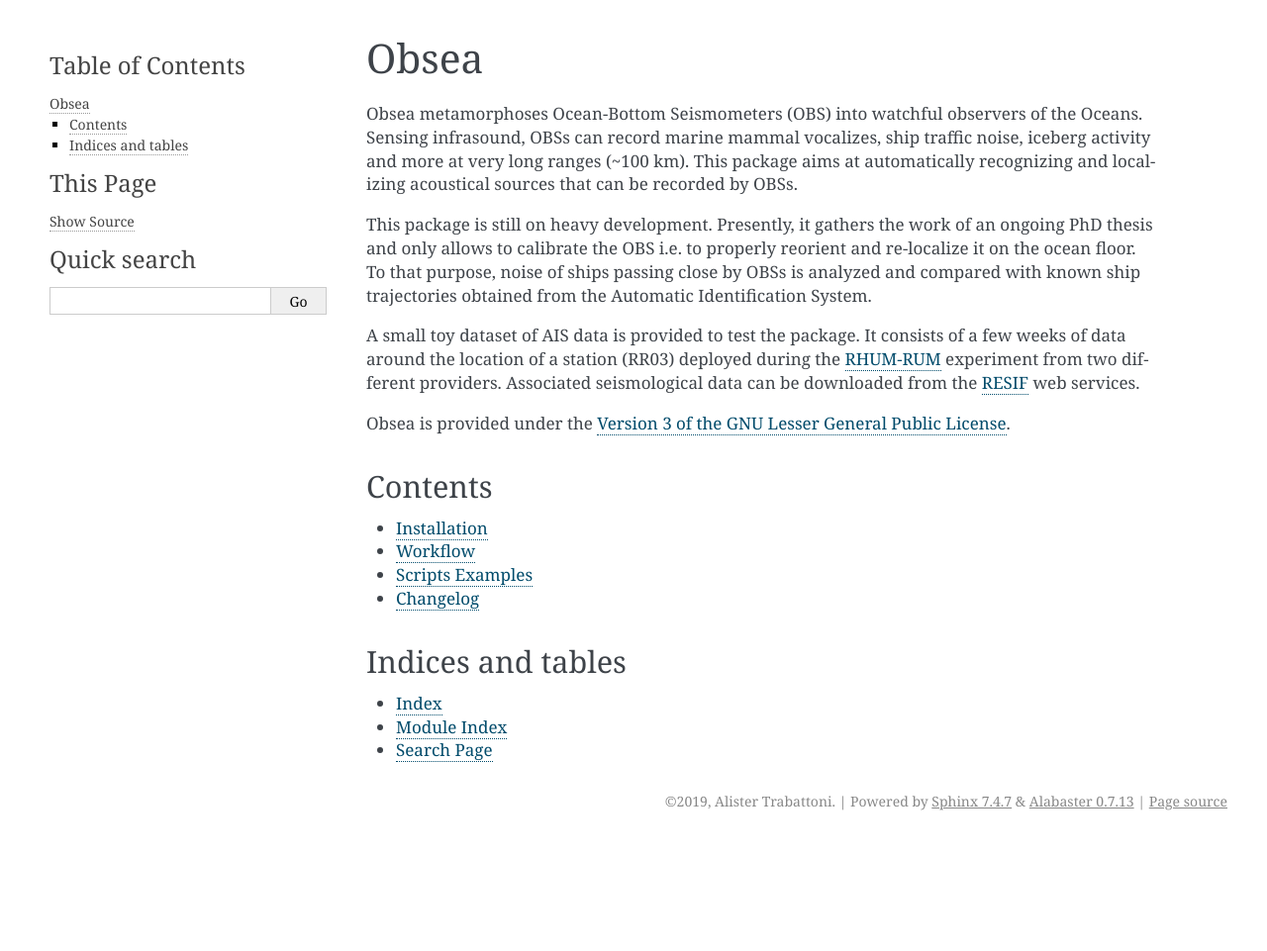
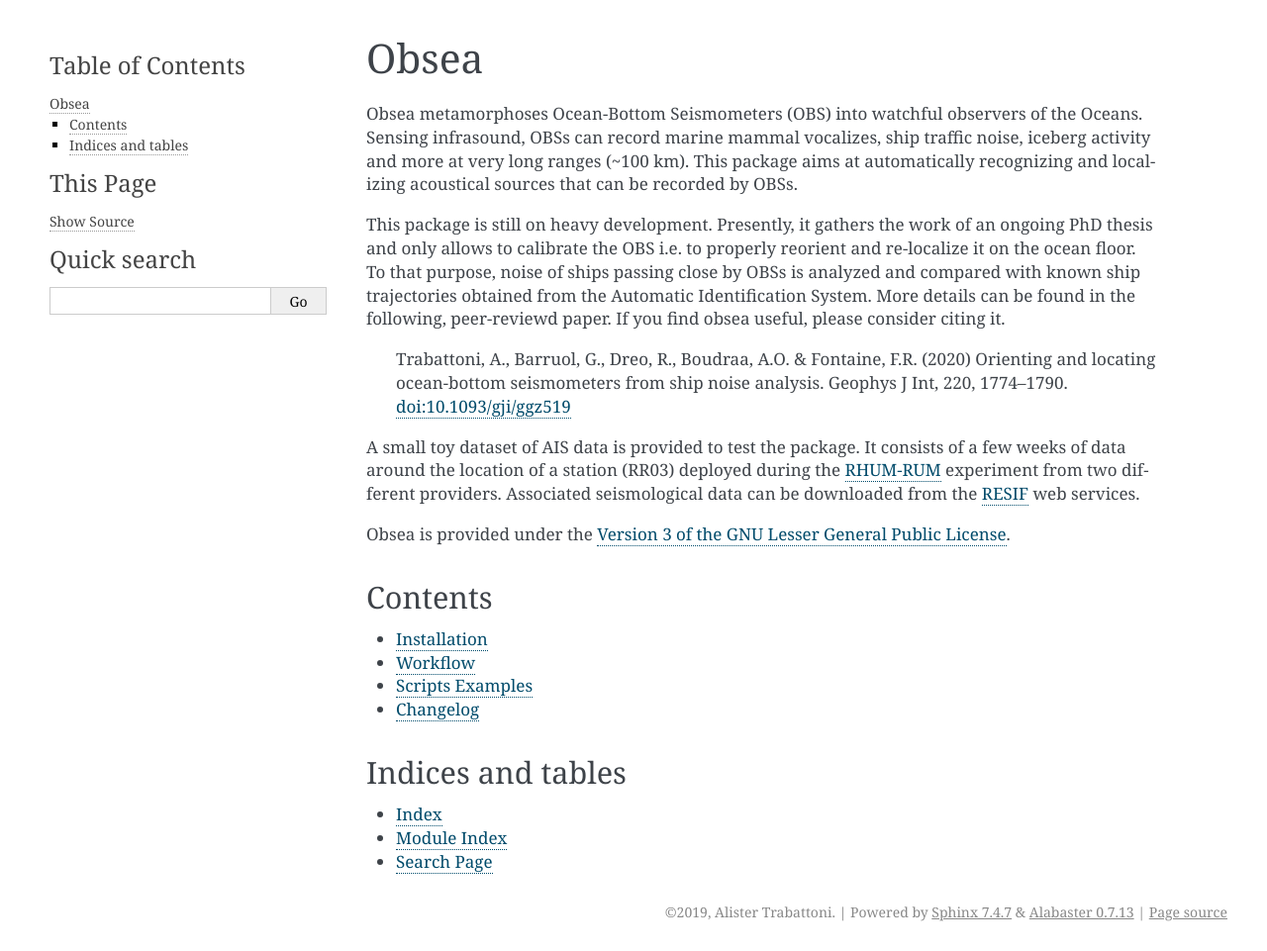
Before and after one commit to atrabattoni/obsea, a Sphinx documentation site: the page built from docs/index.rst, in a window 1280 px wide. Shown: the whole page at 99% size. Built offline with Sphinx 7.4.7, drawn with Linux system fonts in a browser that asks for light colours; pages that are not in the unit, such as notebooks, are missing from menus; the version number is read from the project's files by our own code; before the commit the page ends 900 px from its top, so only the background shows below that.

Commit message:
Added Article citation

```diff
--- a/docs/index.rst
+++ b/docs/index.rst
@@ -4,7 +4,9 @@ Obsea
 
 Obsea metamorphoses Ocean-Bottom Seismometers (OBS) into watchful observers of the Oceans. Sensing infrasound, OBSs can record marine mammal vocalizes, ship traffic noise, iceberg activity and more at very long ranges (~100 km). This package aims at automatically recognizing and localizing acoustical sources that can be recorded by OBSs.
 
-This package is still on heavy development. Presently, it gathers the work of an ongoing PhD thesis and only allows to calibrate the OBS i.e. to properly reorient and re-localize it on the ocean floor. To that purpose, noise of ships passing close by OBSs is analyzed and compared with known ship trajectories obtained from the Automatic Identification System.
+This package is still on heavy development. Presently, it gathers the work of an ongoing PhD thesis and only allows to calibrate the OBS i.e. to properly reorient and re-localize it on the ocean floor. To that purpose, noise of ships passing close by OBSs is analyzed and compared with known ship trajectories obtained from the Automatic Identification System. More details can be found in the following, peer-reviewd paper. If you find obsea useful, please consider citing it.
+
+    Trabattoni, A., Barruol, G., Dreo, R., Boudraa, A.O. & Fontaine, F.R. (2020) Orienting and locating ocean-bottom seismometers from ship noise analysis. Geophys J Int, 220, 1774–1790. `doi:10.1093/gji/ggz519 <doi:10.1093/gji/ggz519>`_
 
 A small toy dataset of AIS data is provided to test the package. It consists of a few weeks of data around the location of a station (RR03) deployed during the `RHUM-RUM`__ experiment from two different providers. Associated seismological data can be downloaded from the RESIF_ web services.
 
```
